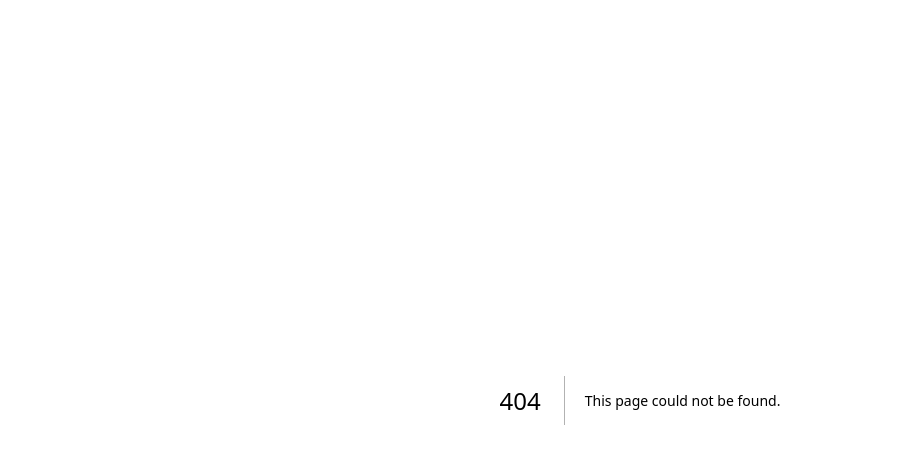
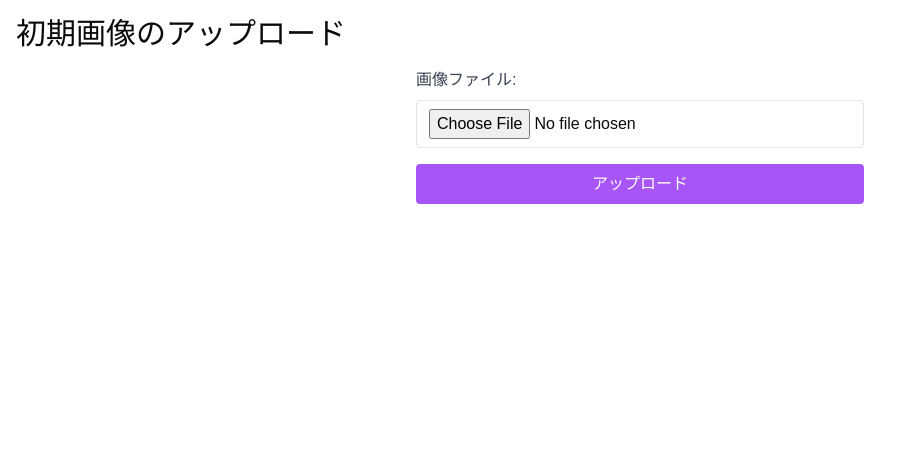
Before and after one commit to Ryogoooo/bariyoka_dev, a Next.js app: page /edit/1/upload-image in a window 1280 px wide. Before the commit this address had no page. Shown: the top 464 px of the page, without its empty margins (0-910 px from the left). Built offline with nearby package versions, Linux system fonts and the light colour scheme.

Commit message:
blobとの連携、Imagesへの挿入API構築

```diff
--- a/package.json
+++ b/package.json
@@ -13,6 +13,7 @@
     "@radix-ui/react-slot": "^1.1.0",
     "@supabase/auth-helpers-react": "^0.5.0",
     "@supabase/supabase-js": "^2.45.4",
+    "@vercel/blob": "^0.24.0",
     "axios": "^1.7.7",
     "class-variance-authority": "^0.7.0",
     "clsx": "^2.1.1",
--- /dev/null
+++ b/src/app/api/upload-image/route.ts
@@ -0,0 +1,47 @@
+// src/app/api/upload-image/route.ts
+
+import { NextRequest, NextResponse } from 'next/server';
+import { put } from '@vercel/blob';
+import { supabase } from '@/lib/supabaseClient';
+import { Image } from '@/app/interfaces/global';
+
+export async function PUT(request: NextRequest) {
+    try {
+        const form = await request.formData();
+        const file = form.get('file') as File | null;
+        const projectId = form.get('projectId') as string | null;
+
+        if (!file || !projectId) {
+            return NextResponse.json(
+                { success: false, error: '必要なパラメータが不足しています。' },
+                { status: 400 }
+            );
+        }
+
+        // Vercel Blob SDK を使用してファイルをアップロード
+        const blob = await put(file.name, file, { access: 'public' });
+        const imageUrl = blob.url;
+
+        // データベースに新しいImageレコードを挿入
+        const { data, error } = await supabase
+            .from('Images')
+            .insert([
+                {
+                    project_id: projectId,
+                    image_url: imageUrl,
+                    version: 1,
+                },
+            ])
+            .select();
+
+        if (error) {
+            console.error('画像の作成に失敗しました:', error);
+            return NextResponse.json({ success: false, error: error.message }, { status: 500 });
+        }
+
+        return NextResponse.json({ success: true, image: data[0] }, { status: 201 });
+    } catch (error) {
+        console.error('リクエストの処理中にエラーが発生しました:', error);
+        return NextResponse.json({ success: false, error: 'Internal Server Error' }, { status: 500 });
+    }
+}
--- a/src/app/dashboard/page.tsx
+++ b/src/app/dashboard/page.tsx
@@ -33,9 +33,29 @@ const Dashboard: React.FC = () => {
         fetchProjects();
     }, []);
 
-    const handleSelectProject = (projectId: string) => {
-        // プロジェクトIDを取得し、プロジェクト詳細ページに遷移
-        router.push(`/edit/${projectId}`);
+    const handleSelectProject = async (projectId: string) => {
+        try {
+            // Imageが存在するかを確認
+            const response = await axios.get("/api/images", {
+                params: { projectId },
+            });
+
+            if (response.data.success) {
+                const images = response.data.images;
+                if (images.length === 0) {
+                    // Imageが存在しない場合、初期画像アップロード画面に遷移
+                    router.push(`/edit/${projectId}/upload-image`);
+                } else {
+                    // Imageが存在する場合、編集画面に遷移
+                    router.push(`/edit/${projectId}`);
+                }
+            } else {
+                alert(`画像の取得に失敗しました: ${response.data.error}`);
+            }
+        } catch (error) {
+            console.error("画像の取得中にエラーが発生しました:", error);
+            alert("画像の取得中にエラーが発生しました。");
+        }
     };
 
     const handleCreateProject = async () => {
--- /dev/null
+++ b/src/app/edit/[projectId]/upload-image/page.tsx
@@ -0,0 +1,94 @@
+// src/app/edit/[projectId]/upload-image/page.tsx
+'use client';
+
+import React, { useState } from "react";
+import { useParams, useRouter } from "next/navigation";
+import axios from "axios";
+
+const UploadImagePage: React.FC = () => {
+    const { projectId } = useParams<{ projectId: string }>();
+    const router = useRouter();
+
+    const [selectedFile, setSelectedFile] = useState<File | null>(null);
+    const [loading, setLoading] = useState<boolean>(false);
+    const [error, setError] = useState<string | null>(null);
+
+    const handleFileChange = (e: React.ChangeEvent<HTMLInputElement>) => {
+        if (e.target.files && e.target.files.length > 0) {
+            setSelectedFile(e.target.files[0]);
+        }
+    };
+
+    const handleSubmit = async (e: React.FormEvent) => {
+        e.preventDefault();
+
+        if (!selectedFile) {
+            setError("画像ファイルを選択してください。");
+            return;
+        }
+
+        if (!projectId) {
+            setError("プロジェクトIDが取得できません。");
+            return;
+        }
+
+        setLoading(true);
+        setError(null);
+
+        try {
+            const formData = new FormData();
+            formData.append('file', selectedFile);
+            formData.append('projectId', projectId);
+
+            const response = await axios.put("/api/upload-image", formData, {
+                headers: {
+                    'Content-Type': 'multipart/form-data',
+                },
+            });
+
+            if (response.data.success) {
+                alert("画像が正常にアップロードされました。");
+                router.push(`/edit/${projectId}`);
+            } else {
+                setError(`画像のアップロードに失敗しました: ${response.data.error}`);
+            }
+        } catch (error: any) {
+            console.error("画像のアップロード中にエラーが発生しました:", error);
+            setError("画像のアップロード中にエラーが発生しました。");
+        } finally {
+            setLoading(false);
+        }
+    };
+
+    return (
+        <div className="container mx-auto p-4">
+            <h1 className="text-3xl mb-4">初期画像のアップロード</h1>
+            <form onSubmit={handleSubmit} className="max-w-md mx-auto">
+                <div className="mb-4">
+                    <label htmlFor="file" className="block text-gray-700 mb-2">
+                        画像ファイル:
+                    </label>
+                    <input
+                        type="file"
+                        id="file"
+                        accept="image/*"
+                        onChange={handleFileChange}
+                        required
+                        className="w-full px-3 py-2 border rounded"
+                    />
+                </div>
+                {error && <div className="mb-4 text-red-500">{error}</div>}
+                <button
+                    type="submit"
+                    disabled={loading}
+                    className={`w-full px-4 py-2 bg-purple-500 text-white rounded hover:bg-purple-600 ${loading ? "opacity-50 cursor-not-allowed" : ""
+                        }`}
+                >
+                    {loading ? "アップロード中..." : "アップロード"}
+                </button>
+            </form>
+        </div>
+    );
+};
+
+export default UploadImagePage;
```
Also changed, not shown: 2 other files (tests, documents, lock files or other folders).
